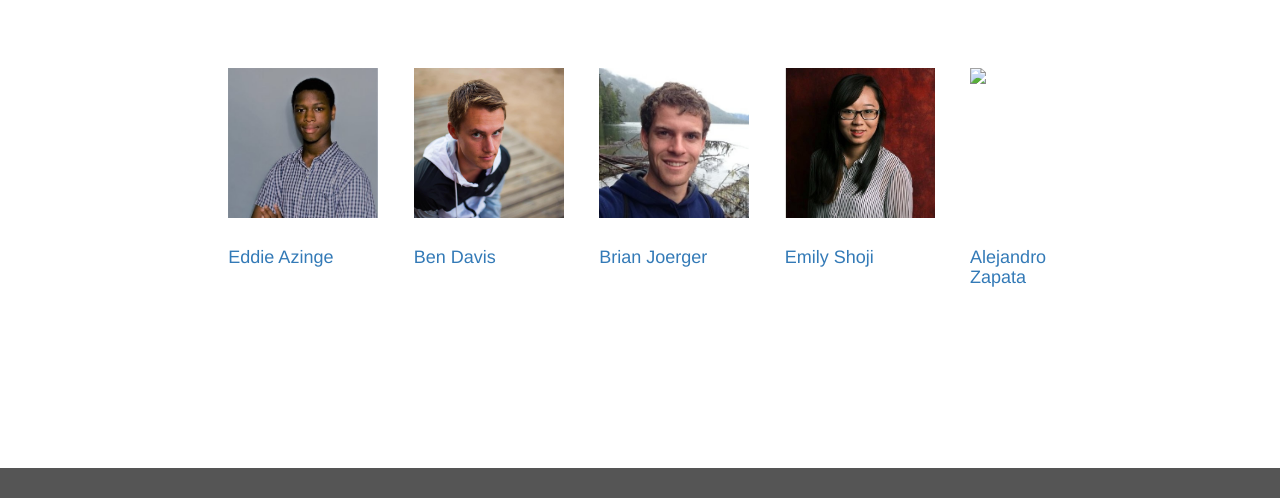
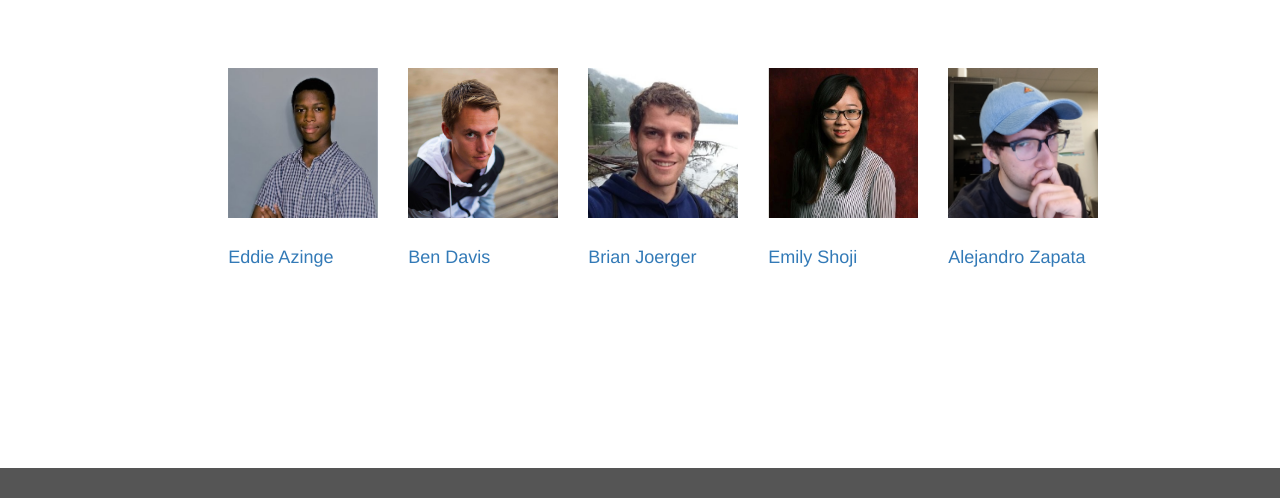
Before and after one commit to NebulaLang/Nebula, a plain HTML site: page team.html in a window 1280 px wide. Shown: the part 351-849 px from the top of the page. Drawn offline with nearby package versions, Linux system fonts and the light colour scheme.

Commit message:
alejandro has returned

```diff
--- a/team.html
+++ b/team.html
@@ -62,7 +62,7 @@
                             <a href="https://github.com/itsEmShoji"><h4 class="mt-0 mb-1">Emily Shoji</h4></a>
                         </div>
                         <div class="media-body">
-                            <img class="bio" src="images/profile_pics/alejandro.jpg" alt"Alejandro headshot">
+                            <img class="bio" src="images/profile_pics/alejandro.jpeg" alt"Alejandro headshot">
                             <a href="https://github.com/CapnSquirrel"><h4 class="mt-0 mb-1">Alejandro Zapata</h4></a>
                         </div>
                     </li>
```
Also changed, not shown: images/profile_pics/alejandro.jpeg (added).
